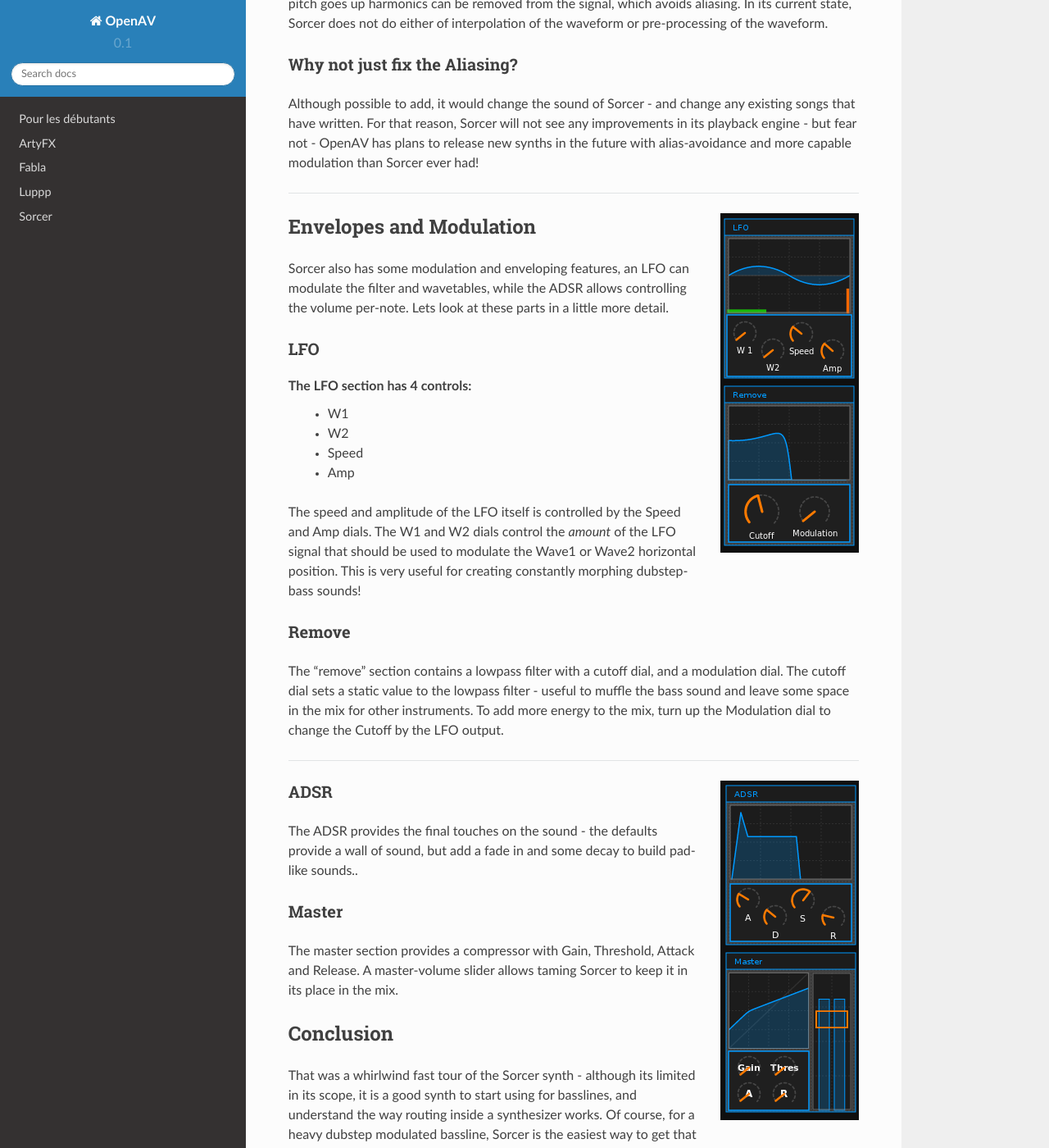
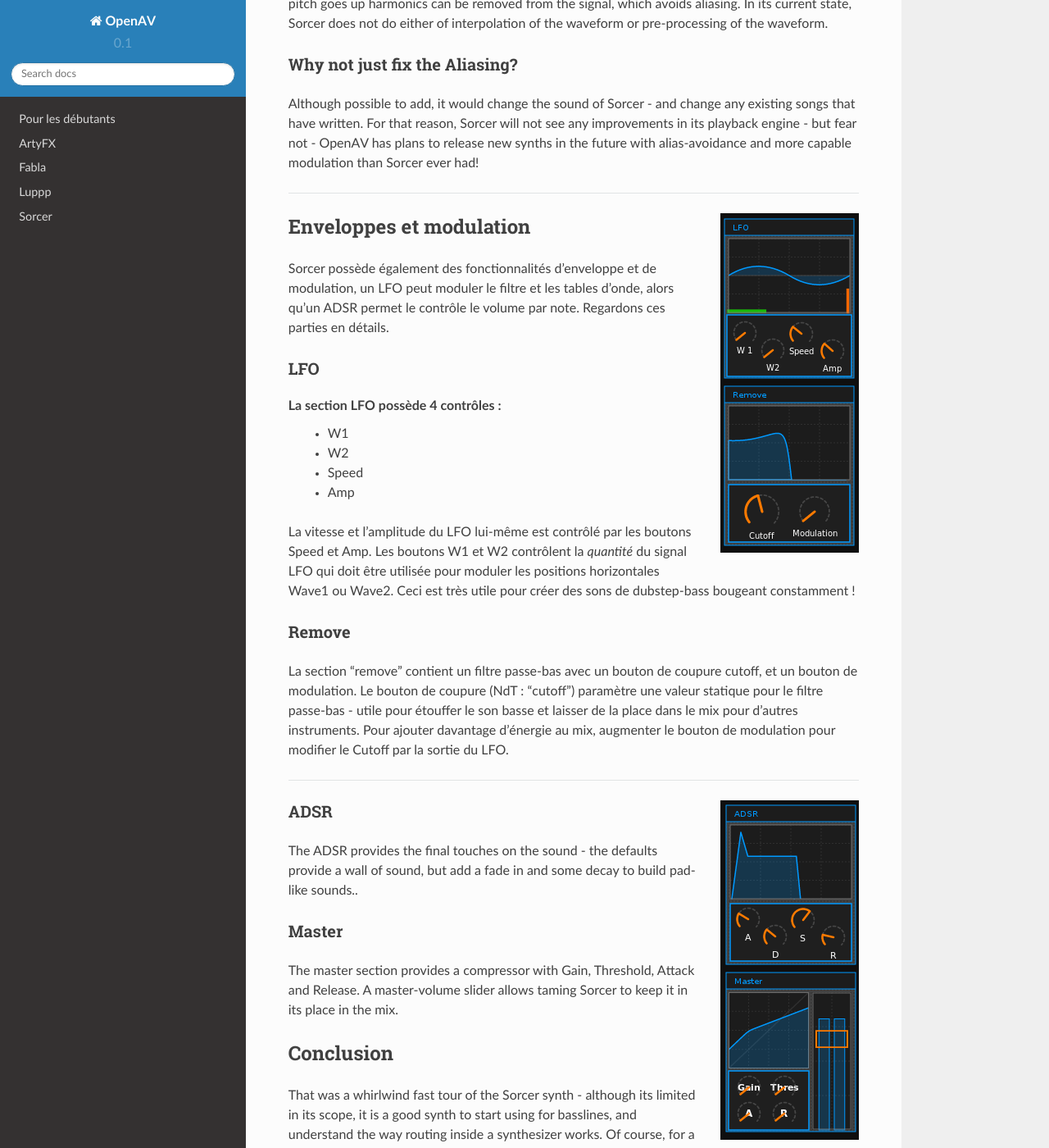
Before and after one commit to openAVproductions/openAV-manual, a Sphinx documentation site: the page built from source/fr-sorcer.rst, in a window 1280 px wide and 1400 px high, scrolled down 1385 px. Shown: the whole window at 82% size. Built offline with Sphinx 7.4.7 and the Read the Docs theme 2.0.0, drawn with Linux system fonts in a browser that asks for light colours.

Commit message:
more translation

```diff
--- a/source/fr-sorcer.rst
+++ b/source/fr-sorcer.rst
@@ -80,32 +80,33 @@
    :align: right
 
 
-Envelopes and Modulation
+Enveloppes et modulation
 ========================
-Sorcer also has some modulation and enveloping features, an LFO can
-modulate the filter and wavetables, while the ADSR allows controlling the
-volume per-note. Lets look at these parts in a little more detail.
+Sorcer possède également des fonctionnalités d'enveloppe et de modulation,
+un LFO peut moduler le filtre et les tables d'onde, alors qu'un ADSR permet
+le contrôle le volume par note. Regardons ces parties en détails.
 
 LFO
 ---
 
-The LFO section has 4 controls:
+La section LFO possède 4 contrôles :
  * W1
  * W2
  * Speed
  * Amp
-The speed and amplitude of the LFO itself is controlled by the Speed and
-Amp dials. The W1 and W2 dials control the *amount* of the LFO signal that
-should be used to modulate the Wave1 or Wave2 horizontal position. This is
-very useful for creating constantly morphing dubstep-bass sounds!
+La vitesse et l'amplitude du LFO lui-même est contrôlé par les boutons Speed
+et Amp. Les boutons W1 et W2 contrôlent la *quantité* du signal LFO qui
+doit être utilisée pour moduler les positions horizontales Wave1 ou Wave2.
+Ceci est très utile pour créer des sons de dubstep-bass bougeant constamment !
 
 Remove
 ------
-The "remove" section contains a lowpass filter with a cutoff dial,
-and a modulation dial. The cutoff dial sets a static value to the lowpass
-filter - useful to muffle the bass sound and leave some space in the mix
-for other instruments. To add more energy to the mix, turn up the
-Modulation dial to change the Cutoff by the LFO output.
+La section "remove" contient un filtre passe-bas avec un bouton de coupure cutoff,
+et un bouton de modulation. Le bouton de coupure (NdT : "cutoff") paramètre une
+valeur statique pour le filtre passe-bas - utile pour étouffer le son basse et
+laisser de la place dans le mix pour d'autres instruments. Pour ajouter davantage
+d'énergie au mix, augmenter le bouton de modulation pour modifier le Cutoff par la
+sortie du LFO.
 
 ____
 
```
